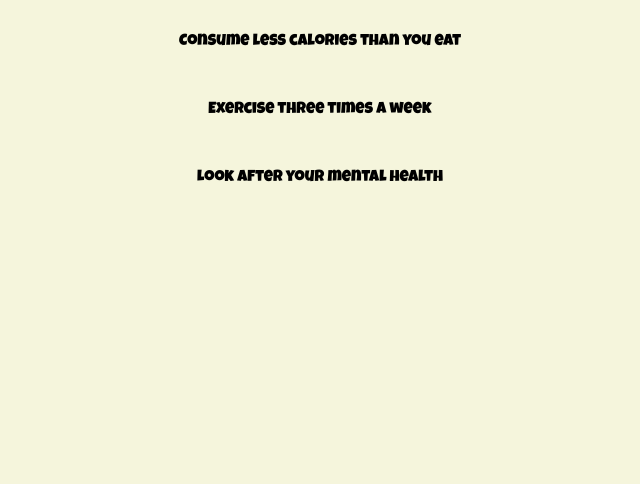
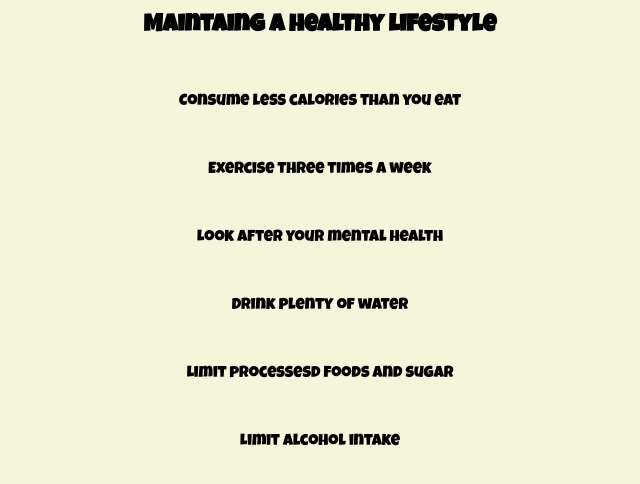
Before and after one commit to deepthinker-88/Fitness-Website, a React (Create React App) app: page /healthy-living in a window 1280 px wide. Shown: the part 1261-1745 px from the top of the page, without its empty margins (320-960 px from the left). Built offline with nearby package versions, Linux system fonts and the light colour scheme.

Commit message:
Updated HealthyLivingPage component

```diff
--- a/src/components/HealthyLivingPage/HealthyLivingPage.js
+++ b/src/components/HealthyLivingPage/HealthyLivingPage.js
@@ -8,7 +8,7 @@ import "./HealthyLivingPage.css";
 
 export default function HealthyLivingPage(props) {
   const images = [healthySalmonPasta, chickenStirFry, burritoBowl];
-  const recipes=['Salmon Pasta','Chicken Stir Fry','Burrito Bowl']
+  const recipes = ["Salmon Pasta", "Chicken Stir Fry", "Burrito Bowl"];
 
   return (
     <div className="content">
@@ -18,23 +18,30 @@ export default function HealthyLivingPage(props) {
       <h1 className="font">{props.title}</h1>
 
       <ul className="ul">
-        {images.map((item,index) => (
-          <li>
+        {images.map((item, index) => (
+          <li key={index}>
             <img src={item} alt="Food Items" />
             <p className="font">{recipes[index]}</p>
-
           </li>
         ))}
       </ul>
       <br></br>
+      <br></br>
+      <br></br>
+      <br></br>
       <h2 className="font">Maintaing a healthy lifestyle</h2>
       <br></br>
-      <p className='font'>Consume less calories than you eat</p>
+      <p className="font">Consume less calories than you eat</p>
       <br></br>
       <p className="font">Exercise three times a week</p>
       <br></br>
       <p className="font">Look after your mental health</p>
-
+      <br></br>
+      <p className="font">Drink plenty of water</p>
+      <br></br>
+      <p className="font">Limit processesd foods and sugar</p>
+      <br></br>
+      <p className="font">Limit alcohol intake</p>
     </div>
   );
 }
```
